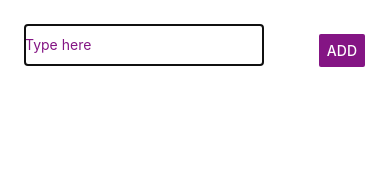
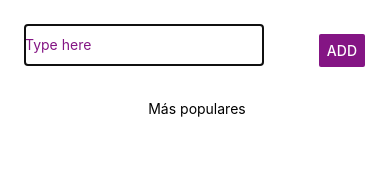
Before and after one commit to miru-porto/anastasia, a React Native app: screen / in a window 390 px wide. Shown: the top 190 px of the page. Built offline with nearby package versions, Linux system fonts and the light colour scheme.

Commit message:
agregando texto

```diff
--- a/App.js
+++ b/App.js
@@ -1,11 +1,12 @@
 import React from 'react';
 
-import {View, Button, TextInput} from 'react-native';
+import {Text, View, Button, TextInput} from 'react-native';
 
 import {styles} from './styles';
 
 const App = () => {
   return (
+    <>
       <View style={styles.container}>
         <TextInput
           placeholder="Type here"
@@ -17,6 +18,11 @@ const App = () => {
 
         <Button title="Add" color="#841584" onPress={() => null} />
       </View>
+
+      <View>
+        <Text style={styles.textH1}> Más populares</Text>
+      </View>
+    </>
   );
 };
 
--- a/styles.js
+++ b/styles.js
@@ -1,4 +1,4 @@
-import { StyleSheet } from 'react-native'
+import {StyleSheet} from 'react-native';
 
 export const styles = StyleSheet.create({
   container: {
@@ -16,4 +16,10 @@ export const styles = StyleSheet.create({
     fontSize: 14,
     color: '#212121',
   },
+  textH1: {
+    width: '100%',
+    color: '#000000',
+    //borderWidth: 1,
+    textAlign: "center",
+  },
 });
```
Lines whose indentation alone changed are shown as unchanged.
